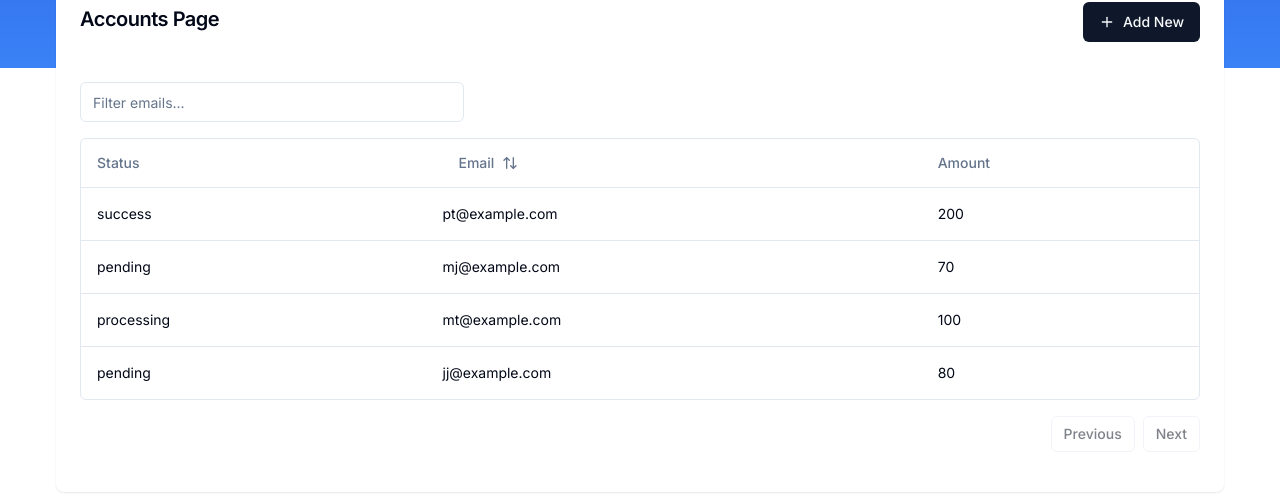
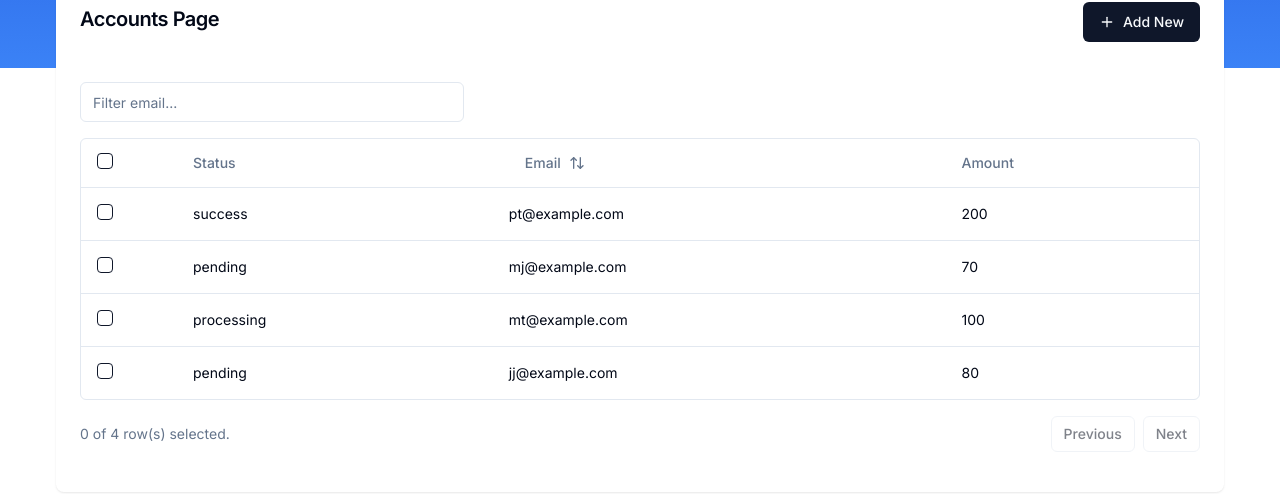
Before and after one commit to JayOnojah/cash-track, a Next.js app: page /accounts in a window 1280 px wide. Shown: the part 288-782 px from the top of the page. Built offline with nearby package versions, Linux system fonts and the light colour scheme; no server answers; what drizzle-zod, hono would draw is missing.

Commit message:
Data Table Completion

```diff
--- a/app/(dashboard)/accounts/columns.tsx
+++ b/app/(dashboard)/accounts/columns.tsx
@@ -4,6 +4,7 @@
 import { ColumnDef } from "@tanstack/react-table";
 
 import { Button } from "@/components/ui/button";
+import { Checkbox } from "@/components/ui/checkbox";
 
 export type Payment = {
   id: string;
@@ -13,6 +14,28 @@
 };
 
 export const columns: ColumnDef<Payment>[] = [
+  {
+    id: "select",
+    header: ({ table }) => (
+      <Checkbox
+        checked={
+          table.getIsAllPageRowsSelected() ||
+          (table.getIsSomePageRowsSelected() && "indeterminate")
+        }
+        onCheckedChange={(value) => table.toggleAllPageRowsSelected(!!value)}
+        aria-label="Select all"
+      />
+    ),
+    cell: ({ row }) => (
+      <Checkbox
+        checked={row.getIsSelected()}
+        onCheckedChange={(value) => row.toggleSelected(!!value)}
+        aria-label="Select row"
+      />
+    ),
+    enableSorting: false,
+    enableHiding: false,
+  },
   {
     accessorKey: "status",
     header: "Status",
--- a/app/(dashboard)/accounts/page.tsx
+++ b/app/(dashboard)/accounts/page.tsx
@@ -54,7 +54,13 @@
           </Button>
         </CardHeader>
         <CardContent>
-          <DataTable columns={columns} data={data} />
+          <DataTable
+            filterKey="email"
+            columns={columns}
+            data={data}
+            onDelete={() => {}}
+            disabled={false}
+          />
         </CardContent>
       </Card>
     </div>
--- a/components/data-table.tsx
+++ b/components/data-table.tsx
@@ -3,6 +3,7 @@
 import * as React from "react";
 
 import {
+  Row,
   ColumnDef,
   flexRender,
   SortingState,
@@ -24,20 +25,28 @@
 } from "@/components/ui/table";
 import { Input } from "@/components/ui/input";
 import { Button } from "@/components/ui/button";
+import { Trash } from "lucide-react";
 
 interface DataTableProps<TData, TValue> {
   columns: ColumnDef<TData, TValue>[];
   data: TData[];
+  filterKey: string;
+  onDelete: (rows: Row<TData>[]) => void;
+  disabled?: boolean;
 }
 
 export function DataTable<TData, TValue>({
   columns,
   data,
+  filterKey,
+  onDelete,
+  disabled,
 }: DataTableProps<TData, TValue>) {
   const [sorting, setSorting] = React.useState<SortingState>([]);
   const [columnFilters, setColumnFilters] = React.useState<ColumnFiltersState>(
     []
   );
+  const [rowSelection, setRowSelection] = React.useState({});
 
   const table = useReactTable({
     data,
@@ -48,9 +57,11 @@
     onColumnFiltersChange: setColumnFilters,
     getFilteredRowModel: getFilteredRowModel(),
     getPaginationRowModel: getPaginationRowModel(),
+    onRowSelectionChange: setRowSelection,
     state: {
       sorting,
       columnFilters,
+      rowSelection,
     },
   });
 
@@ -58,13 +69,23 @@
     <div>
       <div className="flex items-center py-4">
         <Input
-          placeholder="Filter emails..."
+          placeholder={`Filter ${filterKey}...`}
           value={(table.getColumn("email")?.getFilterValue() as string) ?? ""}
           onChange={(event) =>
             table.getColumn("email")?.setFilterValue(event.target.value)
           }
           className="max-w-sm"
         />
+        {table.getFilteredSelectedRowModel().rows.length > 0 && (
+          <Button
+            disabled={disabled}
+            size="sm"
+            variant="outline"
+            className="ml-auto font-normal text-xs">
+            <Trash className="size-4 mr-2" />
+            Delete ({table.getFilteredSelectedRowModel().rows.length})
+          </Button>
+        )}
       </div>
       <div className="rounded-md border">
         <Table>
@@ -115,6 +136,10 @@
         </Table>
       </div>
       <div className="flex items-center justify-end space-x-2 py-4">
+        <div className="flex-1 text-sm text-muted-foreground">
+          {table.getFilteredSelectedRowModel().rows.length} of{" "}
+          {table.getFilteredRowModel().rows.length} row(s) selected.
+        </div>
         <Button
           variant="outline"
           size="sm"
--- /dev/null
+++ b/components/ui/checkbox.tsx
@@ -0,0 +1,30 @@
+"use client"
+
+import * as React from "react"
+import * as CheckboxPrimitive from "@radix-ui/react-checkbox"
+import { Check } from "lucide-react"
+
+import { cn } from "@/lib/utils"
+
+const Checkbox = React.forwardRef<
+  React.ElementRef<typeof CheckboxPrimitive.Root>,
+  React.ComponentPropsWithoutRef<typeof CheckboxPrimitive.Root>
+>(({ className, ...props }, ref) => (
+  <CheckboxPrimitive.Root
+    ref={ref}
+    className={cn(
+      "peer h-4 w-4 shrink-0 rounded-sm border border-primary ring-offset-background focus-visible:outline-none focus-visible:ring-2 focus-visible:ring-ring focus-visible:ring-offset-2 disabled:cursor-not-allowed disabled:opacity-50 data-[state=checked]:bg-primary data-[state=checked]:text-primary-foreground",
+      className
+    )}
+    {...props}
+  >
+    <CheckboxPrimitive.Indicator
+      className={cn("flex items-center justify-center text-current")}
+    >
+      <Check className="h-4 w-4" />
+    </CheckboxPrimitive.Indicator>
+  </CheckboxPrimitive.Root>
+))
+Checkbox.displayName = CheckboxPrimitive.Root.displayName
+
+export { Checkbox }
--- a/package.json
+++ b/package.json
@@ -19,6 +19,7 @@
     "@hookform/resolvers": "^3.6.0",
     "@neondatabase/serverless": "^0.9.3",
     "@paralleldrive/cuid2": "^2.2.2",
+    "@radix-ui/react-checkbox": "^1.1.1",
     "@radix-ui/react-dialog": "^1.1.0",
     "@radix-ui/react-label": "^2.1.0",
     "@radix-ui/react-slot": "^1.1.0",
```
Also changed, not shown: 1 other file (tests, documents, lock files or other folders).
